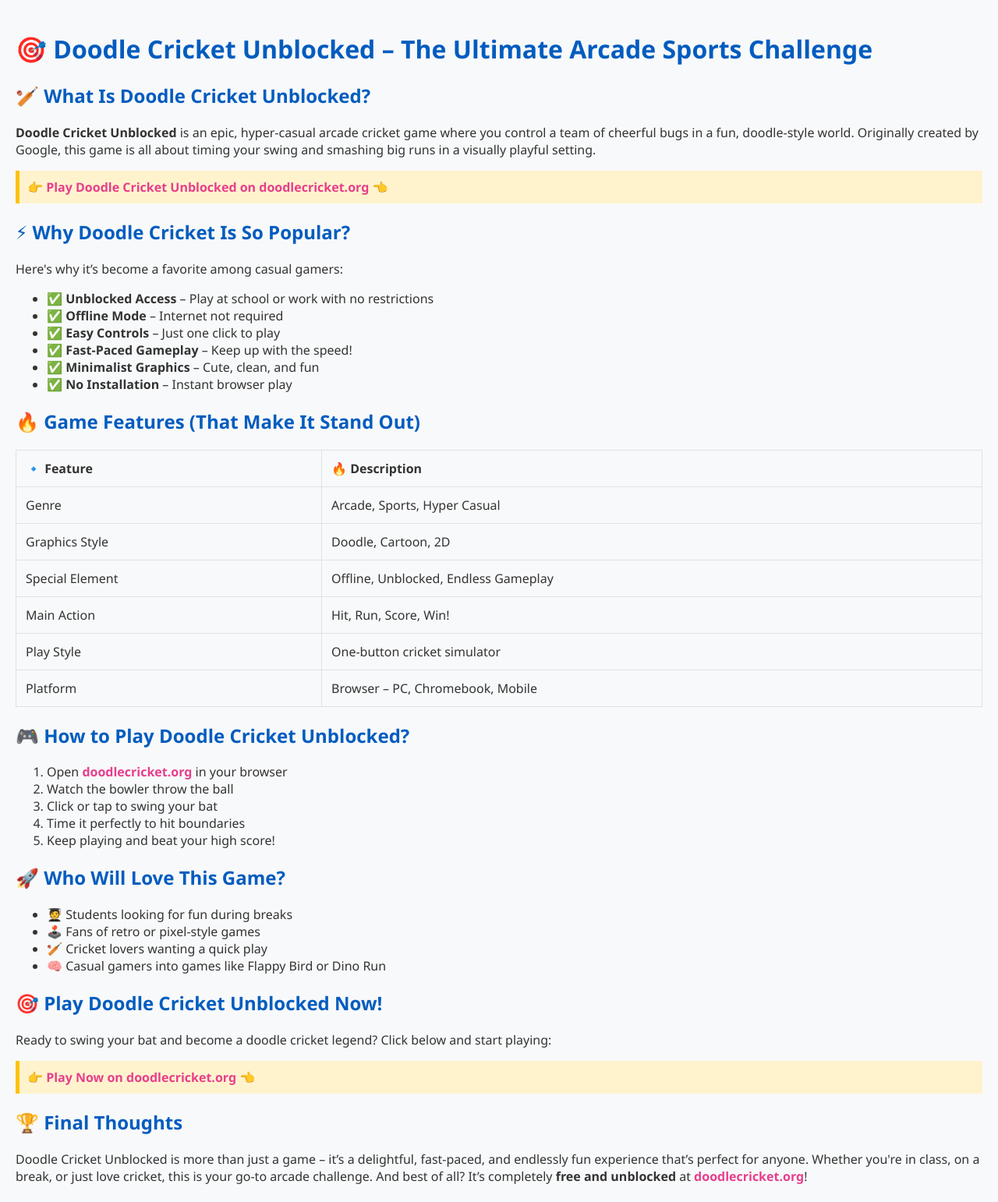
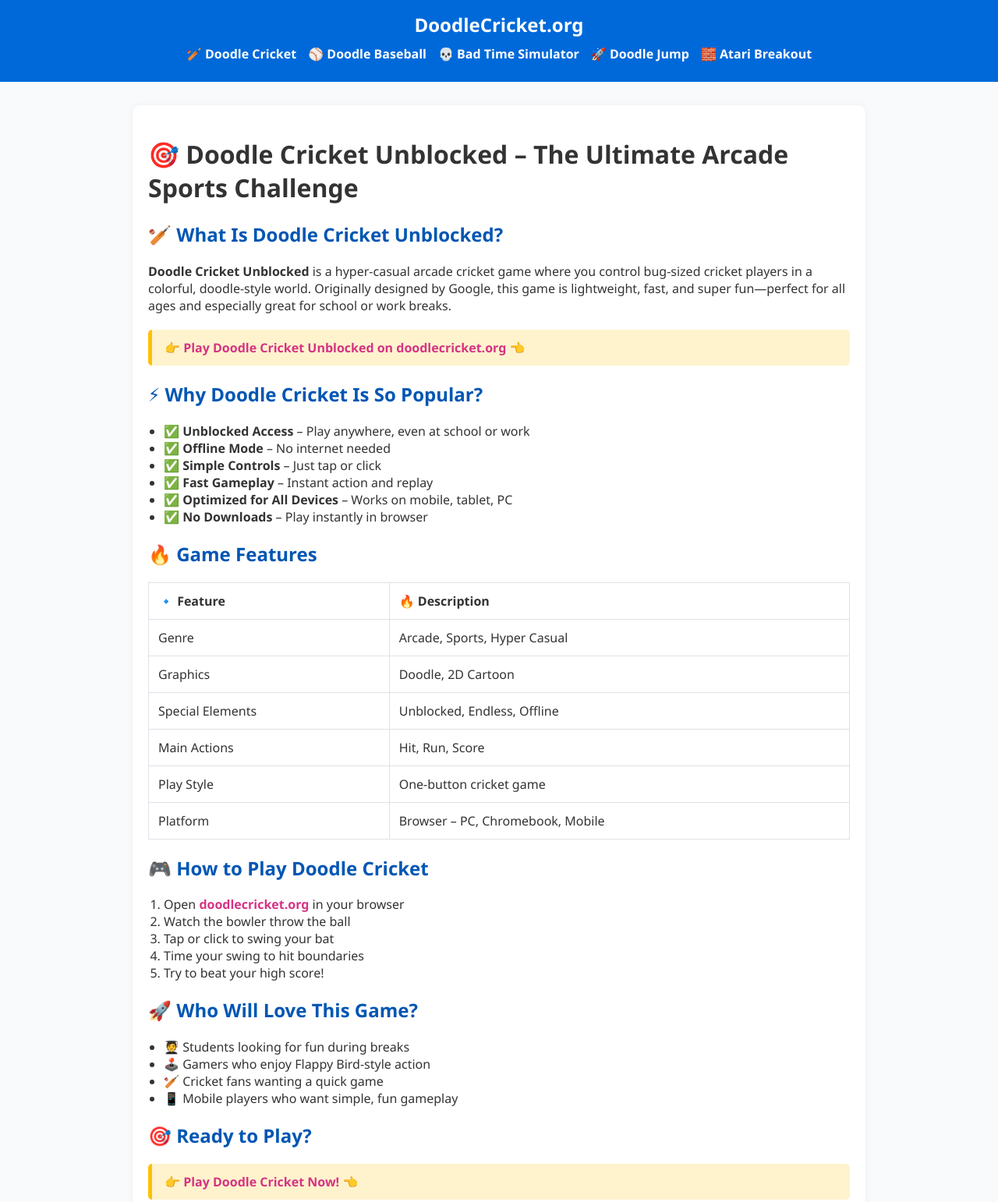
Before and after one commit to doodle-cricket/doodle-cricket.github.io, a plain HTML site: page index.html in a window 1280 px wide. Shown: the top 1542 px of the page at 78% size. Drawn offline with Linux system fonts and the light colour scheme.

Commit message:
Update index.html

```diff
--- a/index.html
+++ b/index.html
@@ -4,128 +4,183 @@
   <meta charset="UTF-8" />
   <meta name="viewport" content="width=device-width, initial-scale=1.0"/>
   <meta name="description" content="Play Doodle Cricket Unblocked – the ultimate cricket arcade game! Simple controls, fun graphics, and 100% free. Try it now on doodlecricket.org!" />
-  <title>Doodle Cricket Unblocked – Play Now at doodlecricket.org</title>
+  <title>Doodle Cricket Unblocked – Play on doodlecricket.org</title>
   <style>
     body {
+      margin: 0;
       font-family: 'Segoe UI', Tahoma, Geneva, Verdana, sans-serif;
-      margin: 0;
-      padding: 20px;
-      background-color: #f8f9fa;
+      background-color: #f9fafb;
       color: #333;
     }
-    h1, h2 {
-      color: #005cbf;
+
+    header {
+      background-color: #0069d9;
+      color: white;
+      padding: 15px 0;
+      position: sticky;
+      top: 0;
+      z-index: 1000;
     }
-    a {
-      color: #e83e8c;
+
+    header h1 {
+      margin: 0;
+      font-size: 24px;
+      text-align: center;
+    }
+
+    nav {
+      display: flex;
+      justify-content: center;
+      gap: 15px;
+      flex-wrap: wrap;
+      padding: 10px 0;
+    }
+
+    nav a {
+      color: white;
       text-decoration: none;
       font-weight: bold;
+      transition: color 0.2s ease-in-out;
     }
+
+    nav a:hover {
+      color: #ffc107;
+    }
+
+    main {
+      max-width: 900px;
+      margin: auto;
+      padding: 20px;
+      background: white;
+      box-shadow: 0 0 10px rgba(0,0,0,0.05);
+      border-radius: 10px;
+      margin-top: 30px;
+    }
+
+    h2 {
+      color: #0056b3;
+    }
+
+    a {
+      color: #d63384;
+      text-decoration: none;
+      font-weight: 600;
+    }
+
+    a:hover {
+      text-decoration: underline;
+    }
+
+    ul, ol {
+      padding-left: 20px;
+    }
+
     .highlight {
       background-color: #fff3cd;
-      padding: 10px;
+      padding: 12px 16px;
       border-left: 5px solid #ffc107;
-      margin: 15px 0;
+      margin: 20px 0;
+      border-radius: 5px;
     }
+
     table {
       width: 100%;
       border-collapse: collapse;
-      margin: 20px 0;
+      margin-top: 20px;
     }
+
     table, th, td {
       border: 1px solid #dee2e6;
     }
+
     th, td {
       padding: 12px;
       text-align: left;
+    }
+
+    footer {
+      text-align: center;
+      margin: 30px 0 10px;
+      font-size: 14px;
+      color: #888;
     }
   </style>
 </head>
 <body>
 
+<header>
+  <h1>DoodleCricket.org</h1>
+  <nav>
+    <a href="https://doodlecricket.org/">🏏 Doodle Cricket</a>
+    <a href="https://doodlecricket.org/doodle-baseball/">⚾ Doodle Baseball</a>
+    <a href="https://doodlecricket.org/bad-time-simulator/">💀 Bad Time Simulator</a>
+    <a href="https://doodlecricket.org/doodle-jump/">🚀 Doodle Jump</a>
+    <a href="https://doodlecricket.org/atari-breakout/">🧱 Atari Breakout</a>
+  </nav>
+</header>
+
+<main>
   <h1>🎯 Doodle Cricket Unblocked – The Ultimate Arcade Sports Challenge</h1>
 
   <h2>🏏 What Is Doodle Cricket Unblocked?</h2>
-  <p>
-    <strong>Doodle Cricket Unblocked</strong> is an epic, hyper-casual arcade cricket game where you control a team of cheerful bugs in a fun, doodle-style world. Originally created by Google, this game is all about timing your swing and smashing big runs in a visually playful setting.
-  </p>
+  <p><strong>Doodle Cricket Unblocked</strong> is a hyper-casual arcade cricket game where you control bug-sized cricket players in a colorful, doodle-style world. Originally designed by Google, this game is lightweight, fast, and super fun—perfect for all ages and especially great for school or work breaks.</p>
 
   <div class="highlight">
     👉 <a href="https://doodlecricket.org" target="_blank">Play Doodle Cricket Unblocked on doodlecricket.org</a> 👈
   </div>
 
   <h2>⚡ Why Doodle Cricket Is So Popular?</h2>
-  <p>Here's why it’s become a favorite among casual gamers:</p>
   <ul>
-    <li>✅ <strong>Unblocked Access</strong> – Play at school or work with no restrictions</li>
-    <li>✅ <strong>Offline Mode</strong> – Internet not required</li>
-    <li>✅ <strong>Easy Controls</strong> – Just one click to play</li>
-    <li>✅ <strong>Fast-Paced Gameplay</strong> – Keep up with the speed!</li>
-    <li>✅ <strong>Minimalist Graphics</strong> – Cute, clean, and fun</li>
-    <li>✅ <strong>No Installation</strong> – Instant browser play</li>
+    <li>✅ <strong>Unblocked Access</strong> – Play anywhere, even at school or work</li>
+    <li>✅ <strong>Offline Mode</strong> – No internet needed</li>
+    <li>✅ <strong>Simple Controls</strong> – Just tap or click</li>
+    <li>✅ <strong>Fast Gameplay</strong> – Instant action and replay</li>
+    <li>✅ <strong>Optimized for All Devices</strong> – Works on mobile, tablet, PC</li>
+    <li>✅ <strong>No Downloads</strong> – Play instantly in browser</li>
   </ul>
 
-  <h2>🔥 Game Features (That Make It Stand Out)</h2>
+  <h2>🔥 Game Features</h2>
   <table>
-    <tr>
-      <th>🔹 Feature</th>
-      <th>🔥 Description</th>
-    </tr>
-    <tr>
-      <td>Genre</td>
-      <td>Arcade, Sports, Hyper Casual</td>
-    </tr>
-    <tr>
-      <td>Graphics Style</td>
-      <td>Doodle, Cartoon, 2D</td>
-    </tr>
-    <tr>
-      <td>Special Element</td>
-      <td>Offline, Unblocked, Endless Gameplay</td>
-    </tr>
-    <tr>
-      <td>Main Action</td>
-      <td>Hit, Run, Score, Win!</td>
-    </tr>
-    <tr>
-      <td>Play Style</td>
-      <td>One-button cricket simulator</td>
-    </tr>
-    <tr>
-      <td>Platform</td>
-      <td>Browser – PC, Chromebook, Mobile</td>
-    </tr>
+    <tr><th>🔹 Feature</th><th>🔥 Description</th></tr>
+    <tr><td>Genre</td><td>Arcade, Sports, Hyper Casual</td></tr>
+    <tr><td>Graphics</td><td>Doodle, 2D Cartoon</td></tr>
+    <tr><td>Special Elements</td><td>Unblocked, Endless, Offline</td></tr>
+    <tr><td>Main Actions</td><td>Hit, Run, Score</td></tr>
+    <tr><td>Play Style</td><td>One-button cricket game</td></tr>
+    <tr><td>Platform</td><td>Browser – PC, Chromebook, Mobile</td></tr>
   </table>
 
-  <h2>🎮 How to Play Doodle Cricket Unblocked?</h2>
+  <h2>🎮 How to Play Doodle Cricket</h2>
   <ol>
-    <li>Open <a href="https://doodlecricket.org" target="_blank">doodlecricket.org</a> in your browser</li>
+    <li>Open <a href="https://doodlecricket.org">doodlecricket.org</a> in your browser</li>
     <li>Watch the bowler throw the ball</li>
-    <li>Click or tap to swing your bat</li>
-    <li>Time it perfectly to hit boundaries</li>
-    <li>Keep playing and beat your high score!</li>
+    <li>Tap or click to swing your bat</li>
+    <li>Time your swing to hit boundaries</li>
+    <li>Try to beat your high score!</li>
   </ol>
 
   <h2>🚀 Who Will Love This Game?</h2>
   <ul>
     <li>🧑‍🎓 Students looking for fun during breaks</li>
-    <li>🕹️ Fans of retro or pixel-style games</li>
-    <li>🏏 Cricket lovers wanting a quick play</li>
-    <li>🧠 Casual gamers into games like Flappy Bird or Dino Run</li>
+    <li>🕹️ Gamers who enjoy Flappy Bird-style action</li>
+    <li>🏏 Cricket fans wanting a quick game</li>
+    <li>📱 Mobile players who want simple, fun gameplay</li>
   </ul>
 
-  <h2>🎯 Play Doodle Cricket Unblocked Now!</h2>
-  <p>
-    Ready to swing your bat and become a doodle cricket legend? Click below and start playing:
-  </p>
+  <h2>🎯 Ready to Play?</h2>
   <div class="highlight">
-    👉 <a href="https://doodlecricket.org" target="_blank">Play Now on doodlecricket.org</a> 👈
+    👉 <a href="https://doodlecricket.org" target="_blank">Play Doodle Cricket Now!</a> 👈
   </div>
 
   <h2>🏆 Final Thoughts</h2>
   <p>
-    Doodle Cricket Unblocked is more than just a game – it’s a delightful, fast-paced, and endlessly fun experience that’s perfect for anyone. Whether you're in class, on a break, or just love cricket, this is your go-to arcade challenge. And best of all? It’s completely <strong>free and unblocked</strong> at <a href="https://doodlecricket.org" target="_blank">doodlecricket.org</a>!
+    Doodle Cricket Unblocked isn’t just another online game—it’s a fast, fun, and endlessly addictive cricket simulator that works everywhere. Whether you're killing time in class, sneaking in a quick break at work, or just love cricket, <strong><a href="https://doodlecricket.org">doodlecricket.org</a></strong> has you covered!
   </p>
+</main>
+
+<footer>
+  &copy; 2025 DoodleCricket.org – All rights reserved
+</footer>
 
 </body>
 </html>
```
